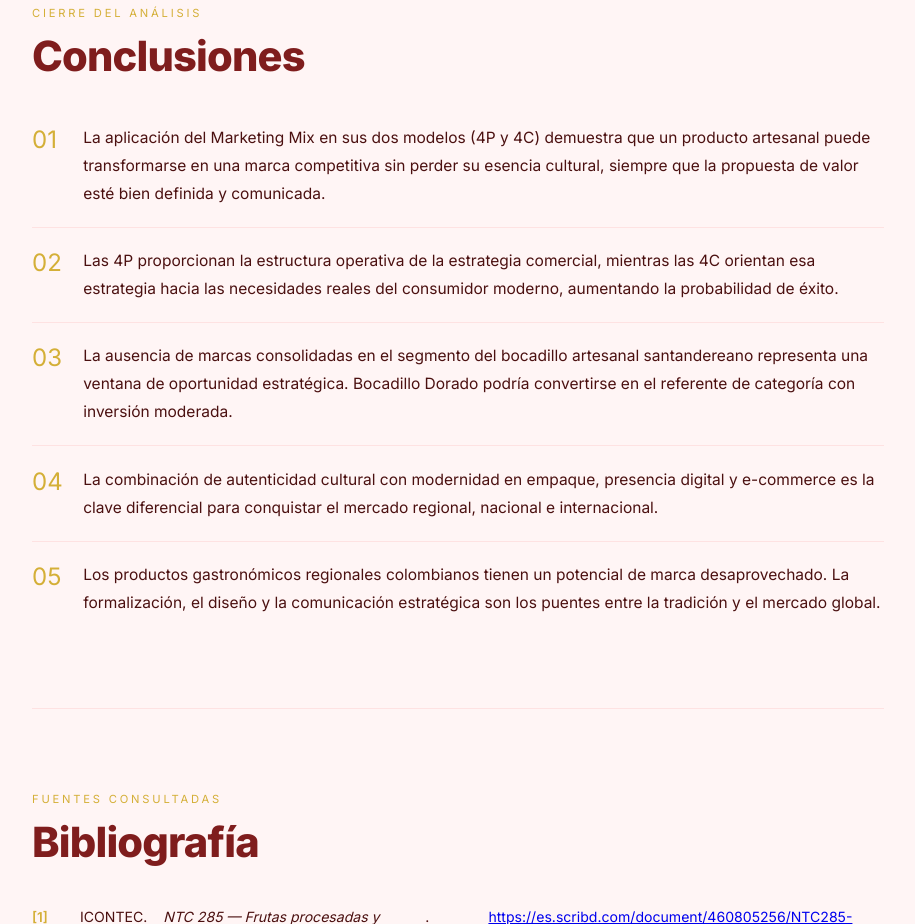
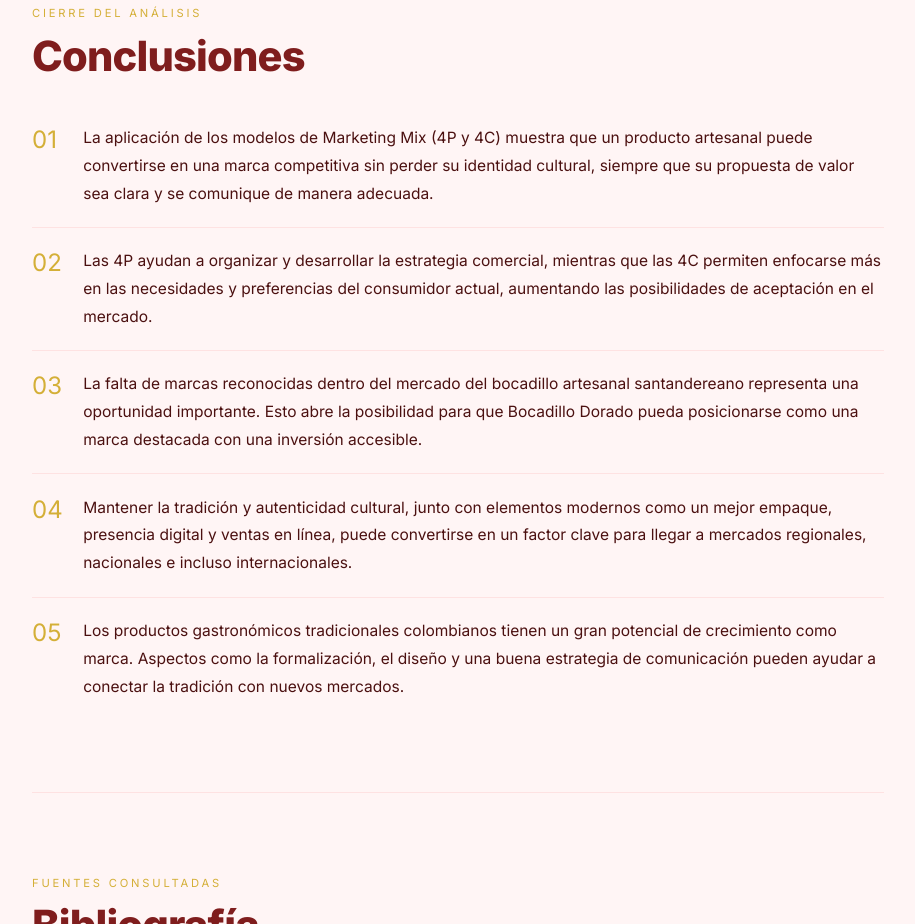
Before and after one commit to jonathanCocuy/bocadillo-landingpage, a plain HTML site: page index.html in a window 1280 px wide. Shown: the part 7996-8920 px from the top of the page, without its empty margins (182-1097 px from the left). Drawn offline with Linux system fonts and the light colour scheme.

Commit message:
updated conclutions

```diff
--- a/index.html
+++ b/index.html
@@ -669,11 +669,11 @@
     <p class="section-label">Cierre del Análisis</p>
     <h2>Conclusiones</h2>
     <ol class="conclusion-list">
-      <li><span>La aplicación del Marketing Mix en sus dos modelos (4P y 4C) demuestra que un producto artesanal puede transformarse en una marca competitiva sin perder su esencia cultural, siempre que la propuesta de valor esté bien definida y comunicada.</span></li>
-      <li><span>Las 4P proporcionan la estructura operativa de la estrategia comercial, mientras las 4C orientan esa estrategia hacia las necesidades reales del consumidor moderno, aumentando la probabilidad de éxito.</span></li>
-      <li><span>La ausencia de marcas consolidadas en el segmento del bocadillo artesanal santandereano representa una ventana de oportunidad estratégica. Bocadillo Dorado podría convertirse en el referente de categoría con inversión moderada.</span></li>
-      <li><span>La combinación de autenticidad cultural con modernidad en empaque, presencia digital y e-commerce es la clave diferencial para conquistar el mercado regional, nacional e internacional.</span></li>
-      <li><span>Los productos gastronómicos regionales colombianos tienen un potencial de marca desaprovechado. La formalización, el diseño y la comunicación estratégica son los puentes entre la tradición y el mercado global.</span></li>
+      <li><span>La aplicación de los modelos de Marketing Mix (4P y 4C) muestra que un producto artesanal puede convertirse en una marca competitiva sin perder su identidad cultural, siempre que su propuesta de valor sea clara y se comunique de manera adecuada.</span></li>
+      <li><span>Las 4P ayudan a organizar y desarrollar la estrategia comercial, mientras que las 4C permiten enfocarse más en las necesidades y preferencias del consumidor actual, aumentando las posibilidades de aceptación en el mercado.</span></li>
+      <li><span>La falta de marcas reconocidas dentro del mercado del bocadillo artesanal santandereano representa una oportunidad importante. Esto abre la posibilidad para que Bocadillo Dorado pueda posicionarse como una marca destacada con una inversión accesible.</span></li>
+      <li><span>Mantener la tradición y autenticidad cultural, junto con elementos modernos como un mejor empaque, presencia digital y ventas en línea, puede convertirse en un factor clave para llegar a mercados regionales, nacionales e incluso internacionales.</span></li>
+      <li><span>Los productos gastronómicos tradicionales colombianos tienen un gran potencial de crecimiento como marca. Aspectos como la formalización, el diseño y una buena estrategia de comunicación pueden ayudar a conectar la tradición con nuevos mercados.</span></li>
     </ol>
   </section>
 
```
